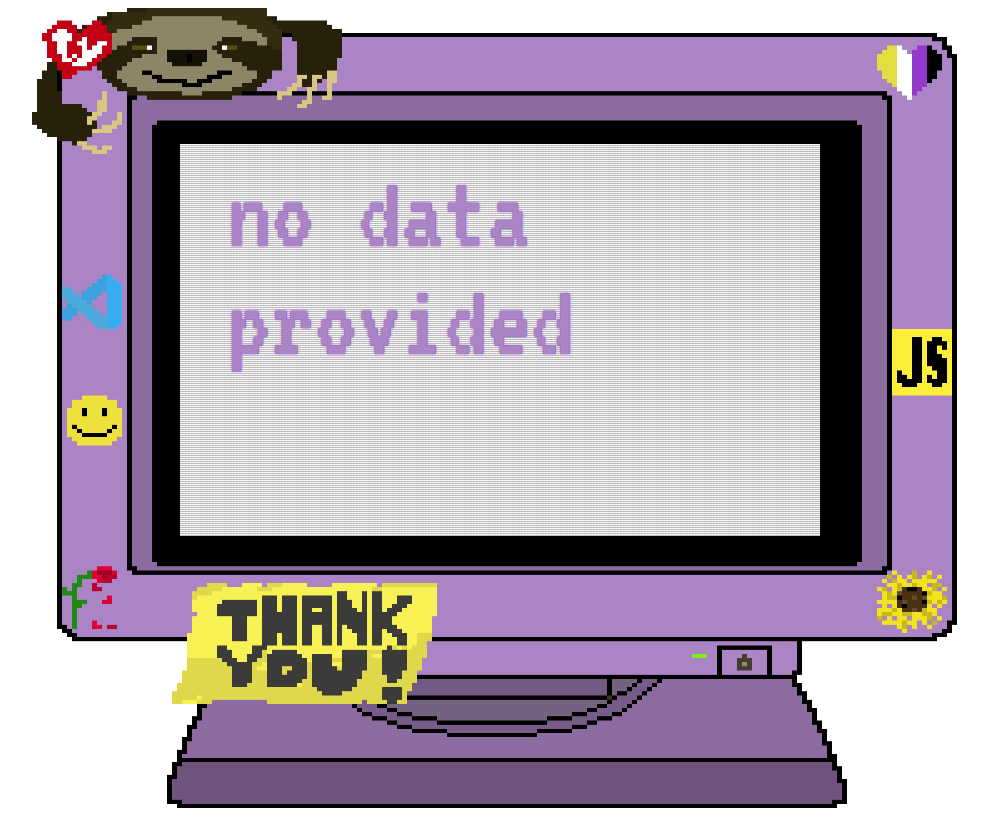
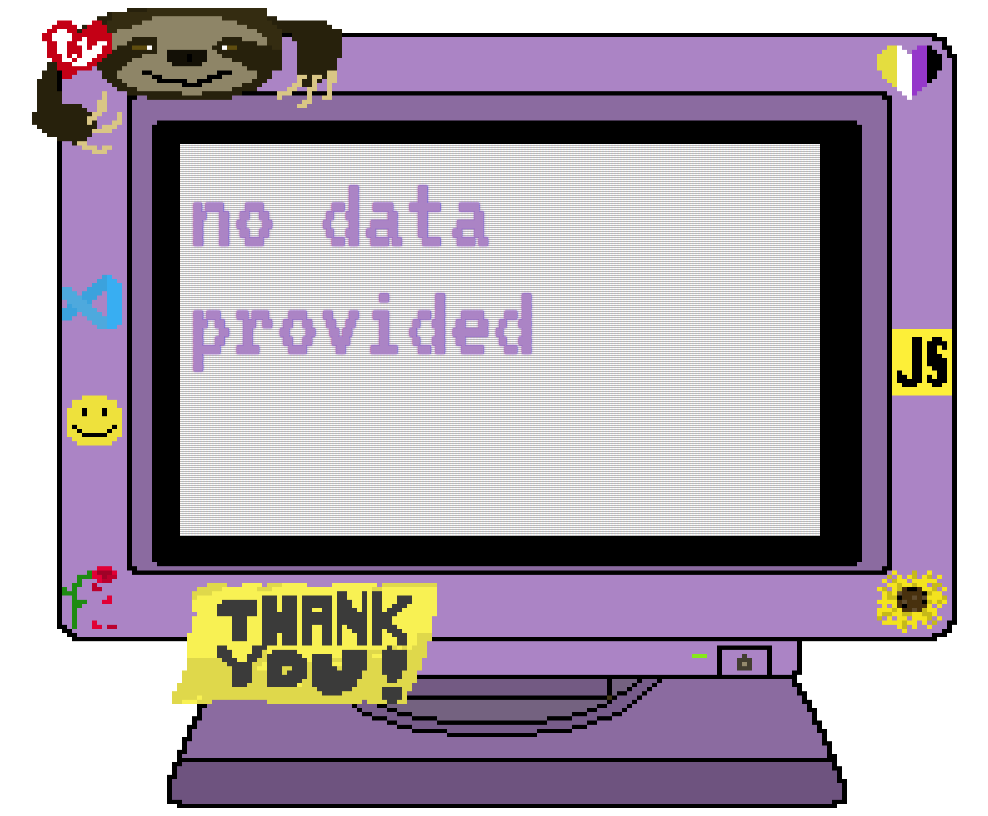
Before and after one commit to ktomanelli/crtMessage, a plain HTML site: page index.html in a window 1280 px wide. Shown: the whole page, without its empty margins (156-1144 px from the left). Drawn offline with Linux system fonts and the light colour scheme.

Commit message:
moved text left

```diff
--- a/main.css
+++ b/main.css
@@ -120,7 +120,7 @@
     width:48vw;
     height: 40vh;
     top:20vh;
-    left: 30vw;
+    left: 27vw;
     z-index: 3;
   }
   #text p{
```
